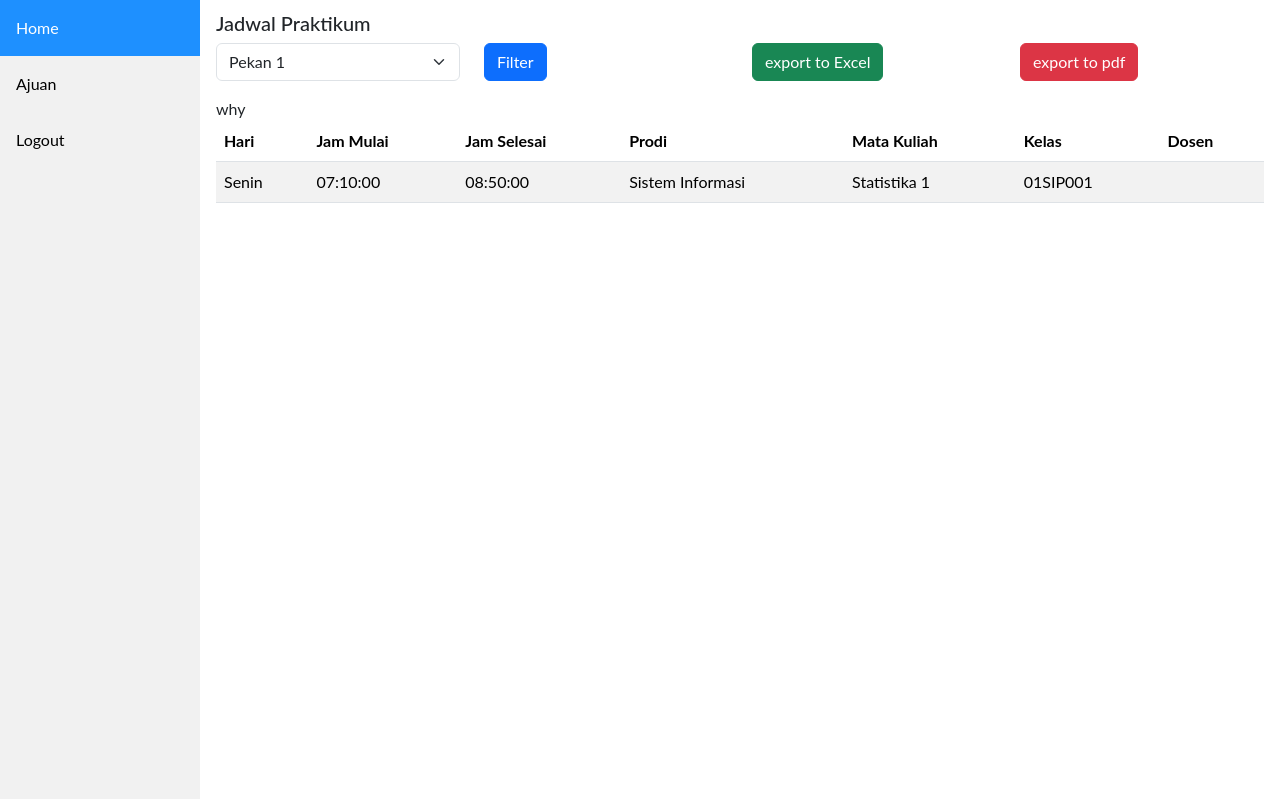
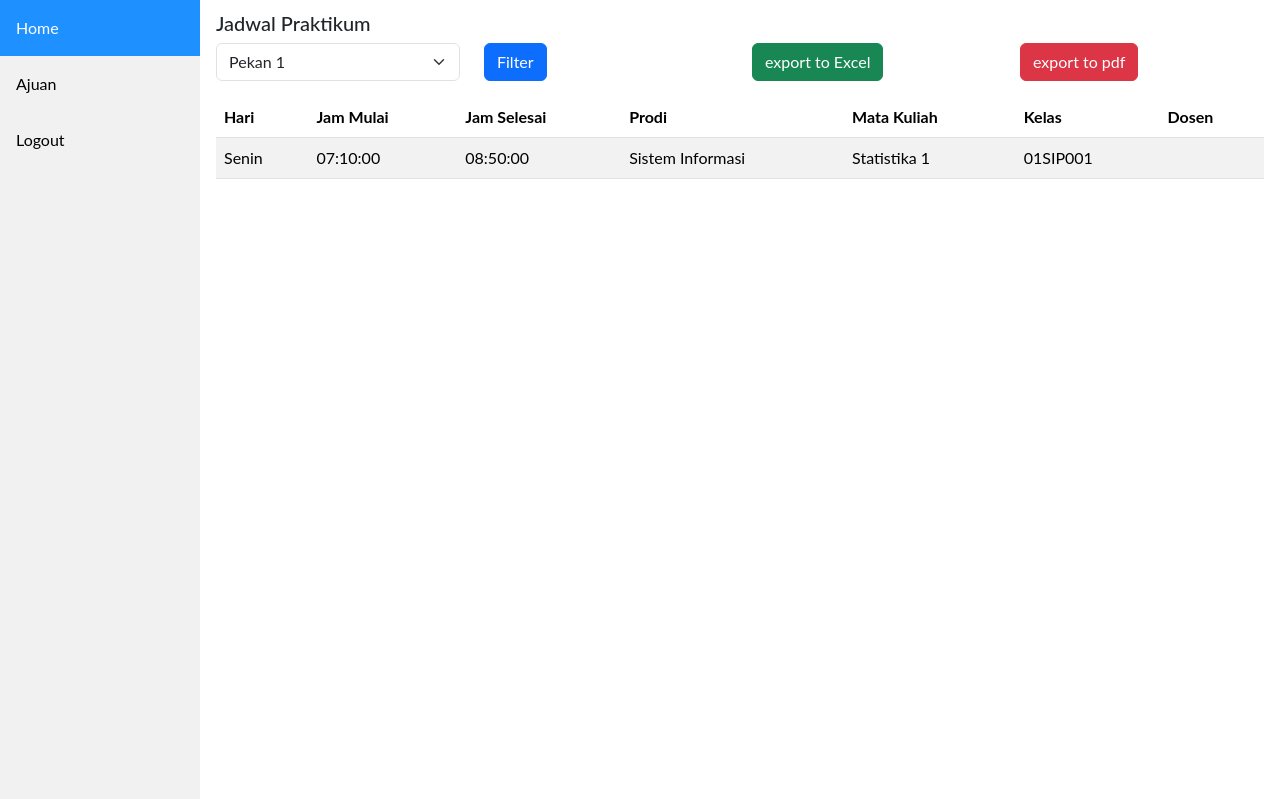
Before and after one commit to Achild29/SPRINTER, a PHP site: page /lihatJadwal.php?pekan=1 in a window 1280 px wide. Shown: the part 89-888 px from the top of the page. Run offline with PHP 8.4, Linux system fonts and the light colour scheme; a user stored in the database is signed in; data comes from the database, SQL or seed files in the repository.

Commit message:
ketinggalan tadi

```diff
--- a/SPRINTER/lihatJadwal.php
+++ b/SPRINTER/lihatJadwal.php
@@ -140,7 +140,6 @@
                                             echo "</tr>";
 
                                         }
-                                        echo "why";
                                     } else {
                                         echo "<tr><td colspan='5'>Tidak ada jadwal tersedia</td></tr>";
                                     }
```
